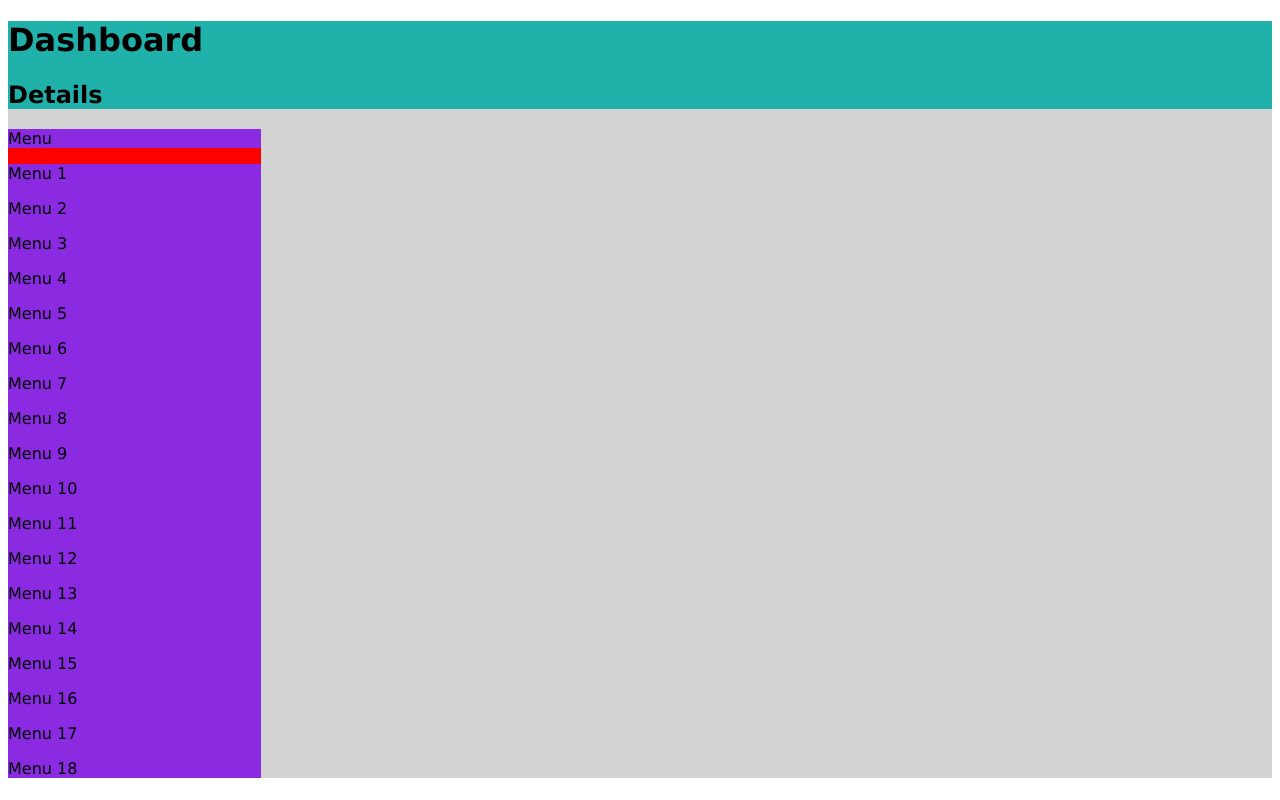
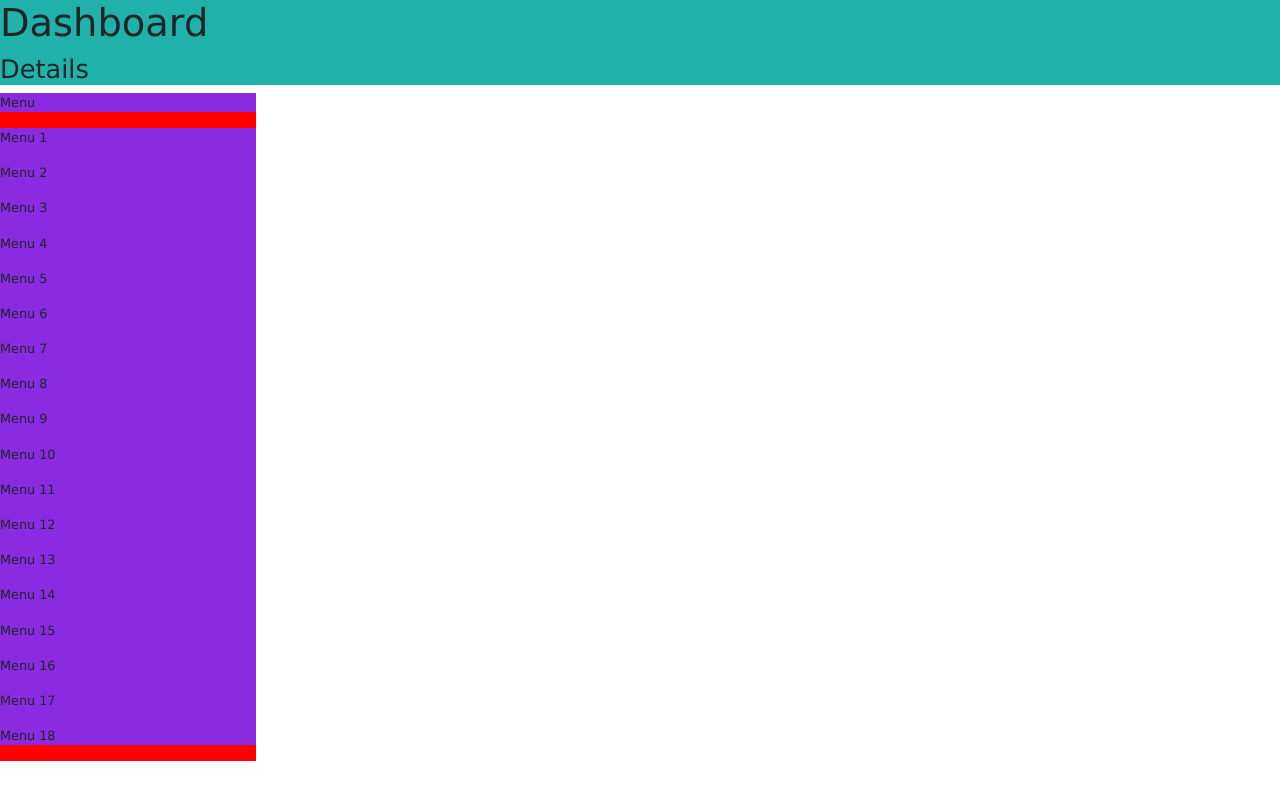
Before and after one commit to SeemannMx/AngularDashboard, an Angular app: page / in a window 1280 px wide. Built offline with nearby package versions, Linux system fonts and the light colour scheme.

Commit message:
added Bootstrap 4

```diff
--- a/src/app/app.component.css
+++ b/src/app/app.component.css
@@ -21,12 +21,13 @@ p {
 
 .col-1-3 {
   background-color: blueviolet;
+  font-size: 1vw;
 }
 
 #menu {
   background-color: red;
   width: 20%;
-
+  float: left;
 }
 
 #header {
@@ -36,3 +37,11 @@ p {
 #page {
   background-color: lightgrey;
 }
+
+/* Use a media query to add a breakpoint at 800px: */
+@media screen and (max-width: 800px){
+  /* The width is 100%, when the viewport is 800px or smaller */
+  .left, .mein, .right {
+    width: 100%;
+  }
+}
--- a/src/app/app.component.html
+++ b/src/app/app.component.html
@@ -1,8 +1,8 @@
 <!--The content below is only a placeholder and can be replaced.-->
 <div id="page">
     <div id="header" class="col-1-12">
-      <h1>{{ title }} </h1>
-      <h2>Details</h2>
+      <h1 style="font-size: 3vw">{{ title }} </h1>
+      <h2 style="font-size: 2vw" >Details</h2>
     </div>
 
     <div id="menu">
@@ -33,4 +33,5 @@
       </div>
 
     </div>
+
 </div>
--- a/src/index.html
+++ b/src/index.html
@@ -1,13 +1,25 @@
 <!doctype html>
 <html lang="en">
+  <meta charset="utf-8" name="viewport" content="width=device-width, initial-scale=1.0">
   <head>
-  <meta charset="utf-8">
     <title>Dashboard</title>
+
+    <!-- Latest compiled and minified CSS -->
+    <link rel="stylesheet" href="https://maxcdn.bootstrapcdn.com/bootstrap/4.1.0/css/bootstrap.min.css">
+
+    <!-- jQuery library -->
+    <script src="https://ajax.googleapis.com/ajax/libs/jquery/3.3.1/jquery.min.js"></script>
+
+    <!-- Popper JS -->
+    <script src="https://cdnjs.cloudflare.com/ajax/libs/popper.js/1.14.0/umd/popper.min.js"></script>
+
+    <!-- Latest compiled JavaScript -->
+    <script src="https://maxcdn.bootstrapcdn.com/bootstrap/4.1.0/js/bootstrap.min.js"></script>
+
     <base href="/">
 
-  <meta name="viewport" content="width=device-width, initial-scale=1">
-  <link rel="icon" type="image/x-icon" href="favicon.ico">
   </head>
+
   <body>
     <app-root></app-root>
   </body>
```
Lines whose indentation alone changed are shown as unchanged.
